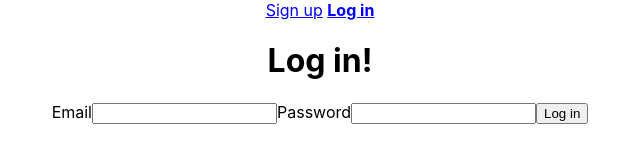
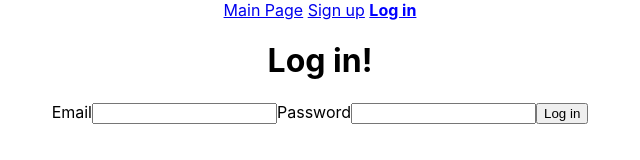
Before and after one commit to nmegrant/weather-app-frontend, a React (Create React App) app: page /login in a window 1280 px wide. Shown: the top 160 px of the page, without its empty margins (320-960 px from the left). Built offline with nearby package versions, Linux system fonts and the light colour scheme.

Commit message:
Fix bug with log in state on navigation

```diff
--- a/src/App.js
+++ b/src/App.js
@@ -1,5 +1,8 @@
 import React from "react";
 import { Switch, Route } from "react-router-dom";
+
+import { useSelector } from "react-redux";
+import { selectUser } from "./store/user/selector";
 
 import "./App.css";
 import MainPage from "./pages/MainPage";
@@ -9,6 +12,10 @@ import Login from "./pages/Login";
 import SignUp from "./pages/SignUp";
 
 function App() {
+  const user = useSelector(selectUser());
+
+  console.log(user);
+
   return (
     <div className="App">
       <NavBar />
--- a/src/components/NavBar.js
+++ b/src/components/NavBar.js
@@ -16,6 +16,16 @@ export default function NavBar() {
 
   return (
     <div>
+      <NavLink
+        exact
+        to="/"
+        activeStyle={{
+          fontWeight: "bold",
+          color: "blue",
+        }}
+      >
+        Main Page
+      </NavLink>{" "}
       {Object.keys(user).length === 0 ? (
         <NavLink
           exact
--- a/src/pages/Login.js
+++ b/src/pages/Login.js
@@ -1,14 +1,12 @@
 import React, { useState } from "react";
-import { useDispatch, useSelector } from "react-redux";
+import { useDispatch } from "react-redux";
 
 import { logInThunkCreator } from "../store/user/actions";
-import { selectUser } from "../store/user/selector";
 
 export default function Login() {
   const [email, setEmail] = useState("");
   const [password, setPassword] = useState("");
   const dispatch = useDispatch();
-  const user = useSelector(selectUser());
 
   function submitLogin(event) {
     event.preventDefault();
@@ -16,8 +14,6 @@ export default function Login() {
     setEmail("");
     setPassword("");
   }
-
-  console.log(user);
 
   return (
     <div>
@@ -30,6 +26,7 @@ export default function Login() {
         />
         <label>Password</label>
         <input
+          type="password"
           value={password}
           onChange={(event) => setPassword(event.target.value)}
         />
--- a/src/pages/SignUp.js
+++ b/src/pages/SignUp.js
@@ -1,8 +1,7 @@
 import React, { useState } from "react";
-import { useDispatch, useSelector } from "react-redux";
+import { useDispatch } from "react-redux";
 
 import { signUpThunkCreator } from "../store/user/actions";
-import { selectUser } from "../store/user/selector";
 
 export default function SignUp() {
   const [name, setName] = useState("");
@@ -10,7 +9,6 @@ export default function SignUp() {
   const [email, setEmail] = useState("");
   const [password, setPassword] = useState("");
   const dispatch = useDispatch();
-  const user = useSelector(selectUser());
 
   function submitSignup(event) {
     event.preventDefault();
@@ -20,7 +18,6 @@ export default function SignUp() {
     setLocation("");
     setPassword("");
   }
-  console.log(user);
 
   return (
     <div>
@@ -40,6 +37,7 @@ export default function SignUp() {
         />
         <label>Password</label>
         <input
+          type="password"
           value={password}
           onChange={(event) => setPassword(event.target.value)}
         />
--- a/src/store/user/reducer.js
+++ b/src/store/user/reducer.js
@@ -3,12 +3,15 @@ const initialState = {};
 export default function (state = initialState, action) {
   switch (action.type) {
     case "LOGS_IN":
+      localStorage.setItem("token", action.payload.token);
       return {
+        ...state,
         ...action.payload,
       };
     case "LOGS_OUT":
+      localStorage.removeItem("token");
       return initialState;
     default:
-      return initialState;
+      return state;
   }
 }
```
